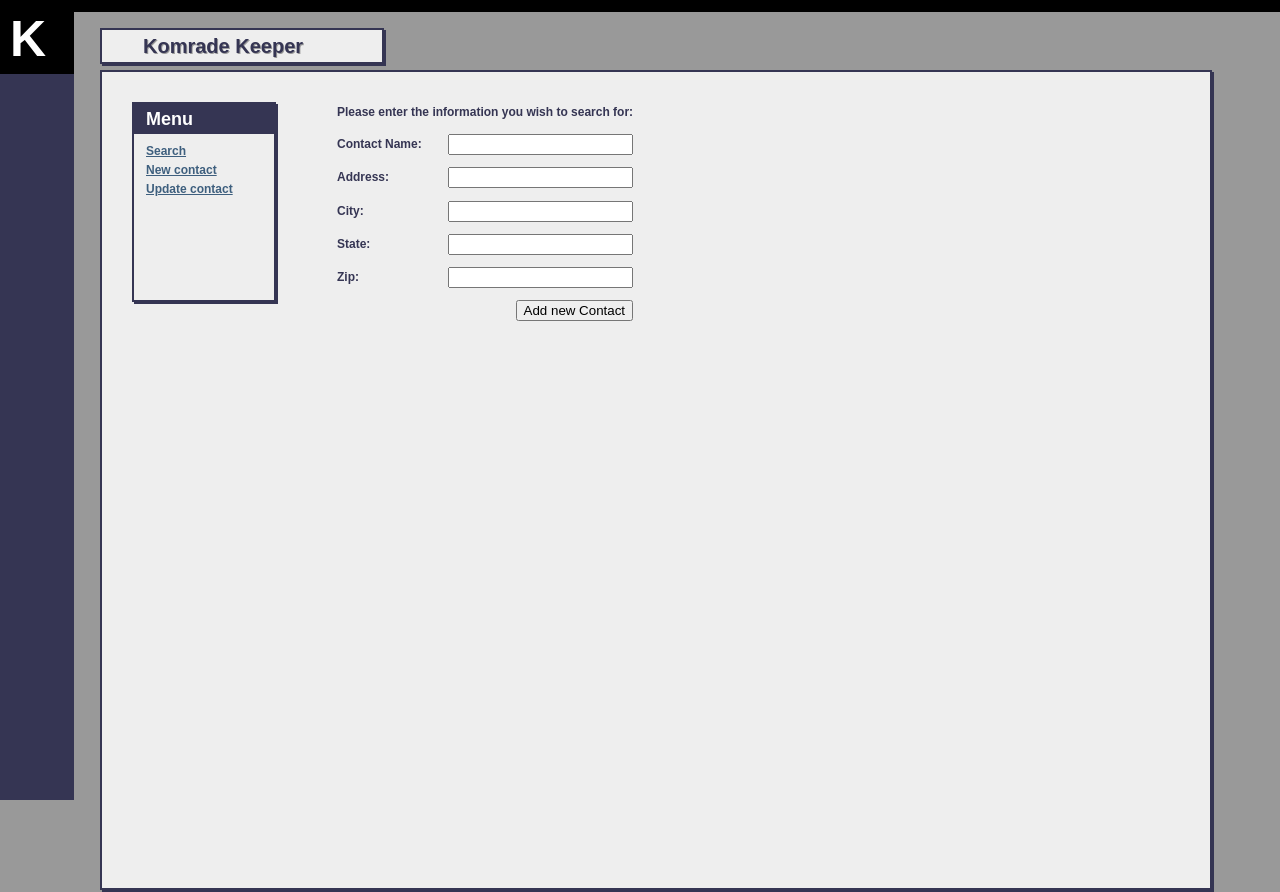
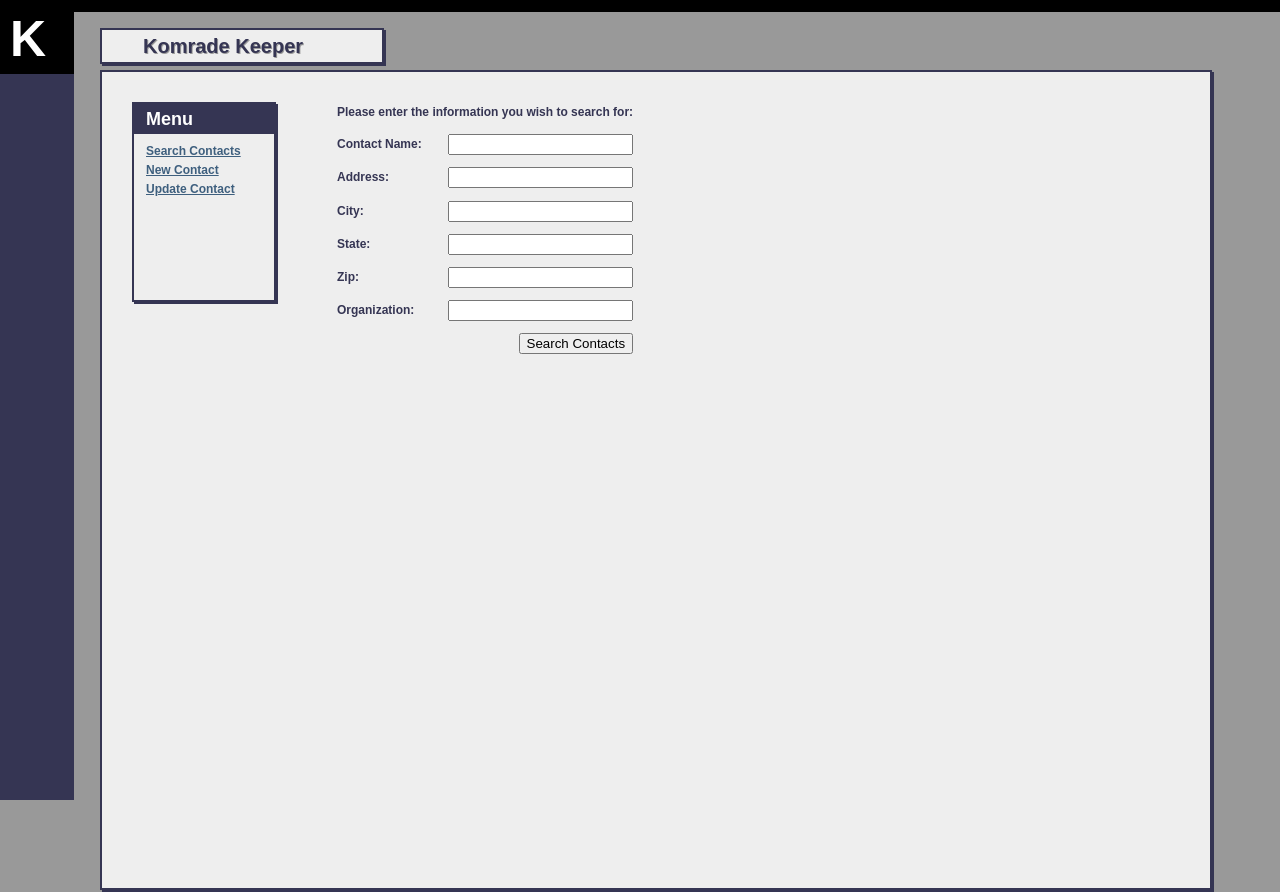
Before and after one commit to arik181/komradekeeper, a PHP site: page /search.php in a window 1280 px wide. Run offline with PHP 8.4, Linux system fonts and the light colour scheme; data that the repository does not hold is empty.

Commit message:
Fixed some minor issues in the search form.

```diff
--- a/menu.php
+++ b/menu.php
@@ -2,8 +2,8 @@
   <div align="left" class="border menu">
     <div align="left" class="borderfill menutab">Menu<br/></div>
     <div align="left" class="borderoverlay menutaboverlay">
-      <a href="search.php">Search</a><br/>
-      <a href="addkontact.php">New contact</a><br/>
-      <a href="updatekontact.php">Update contact</a><br/>
+      <a href="search.php">Search Contacts</a><br/>
+      <a href="addkontact.php">New Contact</a><br/>
+      <a href="updatekontact.php">Update Contact</a><br/>
     </div>
   </div>
--- a/search.php
+++ b/search.php
@@ -41,7 +41,11 @@
       <td align="right"><input type="text" name="zip"></td>
      </tr>
      <tr>
-      <td colspan=2 align="right"> <input type="submit" value="Add new Contact"> </td>
+      <td> Organization: </td>
+      <td align="right"><input type="text" name="org"></td>
+     </tr>
+     <tr>
+      <td colspan=2 align="right"> <input type="submit" value="Search Contacts"> </td>
      </tr>
     </table>
    </form>
```
